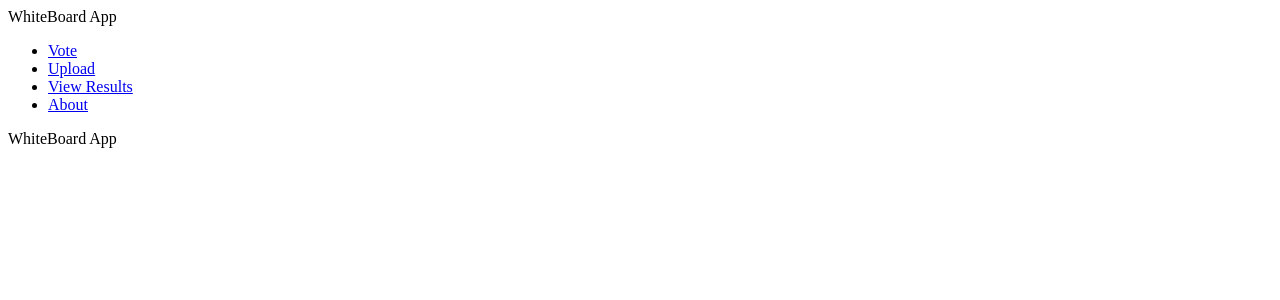
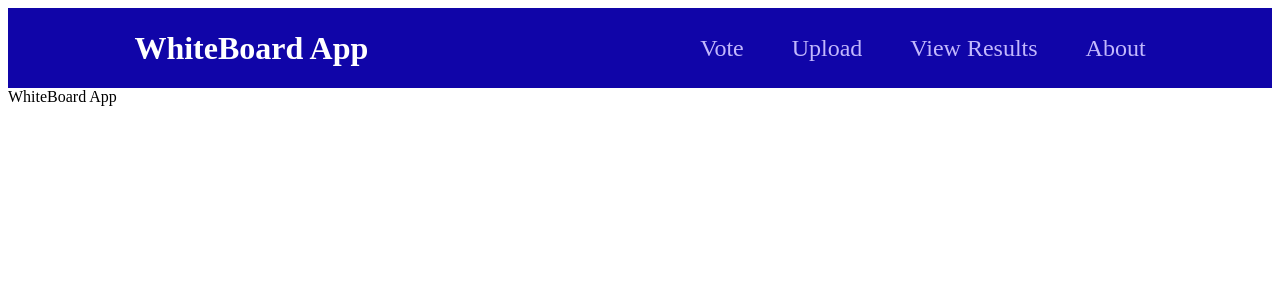
Before and after one commit to koolkat254/WhiteBoardApp, a React (Create React App) app: page / in a window 1280 px wide. Shown: the top 300 px of the page. Built offline with nearby package versions, Linux system fonts and the light colour scheme.

Commit message:
Layout and color change

```diff
--- a/src/App.css
+++ b/src/App.css
@@ -28,6 +28,12 @@
   color: #61dafb;
 }
 
+.main {
+  margin: 3rem auto;
+  width: 90%;
+  max-width: 40rem;
+}
+
 @keyframes App-logo-spin {
   from {
     transform: rotate(0deg);
--- a/src/App.js
+++ b/src/App.js
@@ -6,12 +6,13 @@
 import AboutPage from './pages/AboutPage'
 import React from 'react';
 import {Route, Routes} from 'react-router-dom'
+import classes from './App.css'
 
 
 function App() {
   return (
-    <div>
-      <MainNavigation/>
+    <div className={classes.main}>
+      <MainNavigation />
       <Routes>
         <Route exact path='/' element={<HomePage />}/>
         <Route path='/upload' element={<UploadPage />}/>
--- a/src/components/MainNavigation.js
+++ b/src/components/MainNavigation.js
@@ -1,10 +1,11 @@
 import React from 'react'
 import {Link} from 'react-router-dom'
+import classes from './MainNavigation.module.css'
 
 function MainNavigation() {
 
-  return <header>
-    <div>WhiteBoard App</div>
+  return <header className={classes.header}>
+    <div className={classes.logo}>WhiteBoard App</div>
     <nav>
       <ul>
         <li>
--- /dev/null
+++ b/src/components/MainNavigation.module.css
@@ -0,0 +1,47 @@
+.header {
+  width: 80%;
+  height: 5rem;
+  display: flex;
+  align-items: center;
+  justify-content: space-between;
+  background-color: #1005a8;
+  padding: 0 10%;
+}
+
+.logo {
+  font-size: 2rem;
+  color: white;
+  font-weight: bold;
+}
+
+.header ul {
+  list-style: none;
+  margin: 0;
+  padding: 0;
+  display: flex;
+  align-items: baseline;
+}
+
+.header li {
+  margin-left: 3rem;
+}
+
+.header a {
+  text-decoration: none;
+  font-size: 1.5rem;
+  color: #c2b8fc;
+}
+
+.header a:hover,
+.header a:active,
+.header a.active {
+  color: white;
+}
+
+.badge {
+  background-color: #4020cc;
+  color: white;
+  border-radius: 12px;
+  padding: 0 1rem;
+  margin-left: 0.5rem;
+}
```
